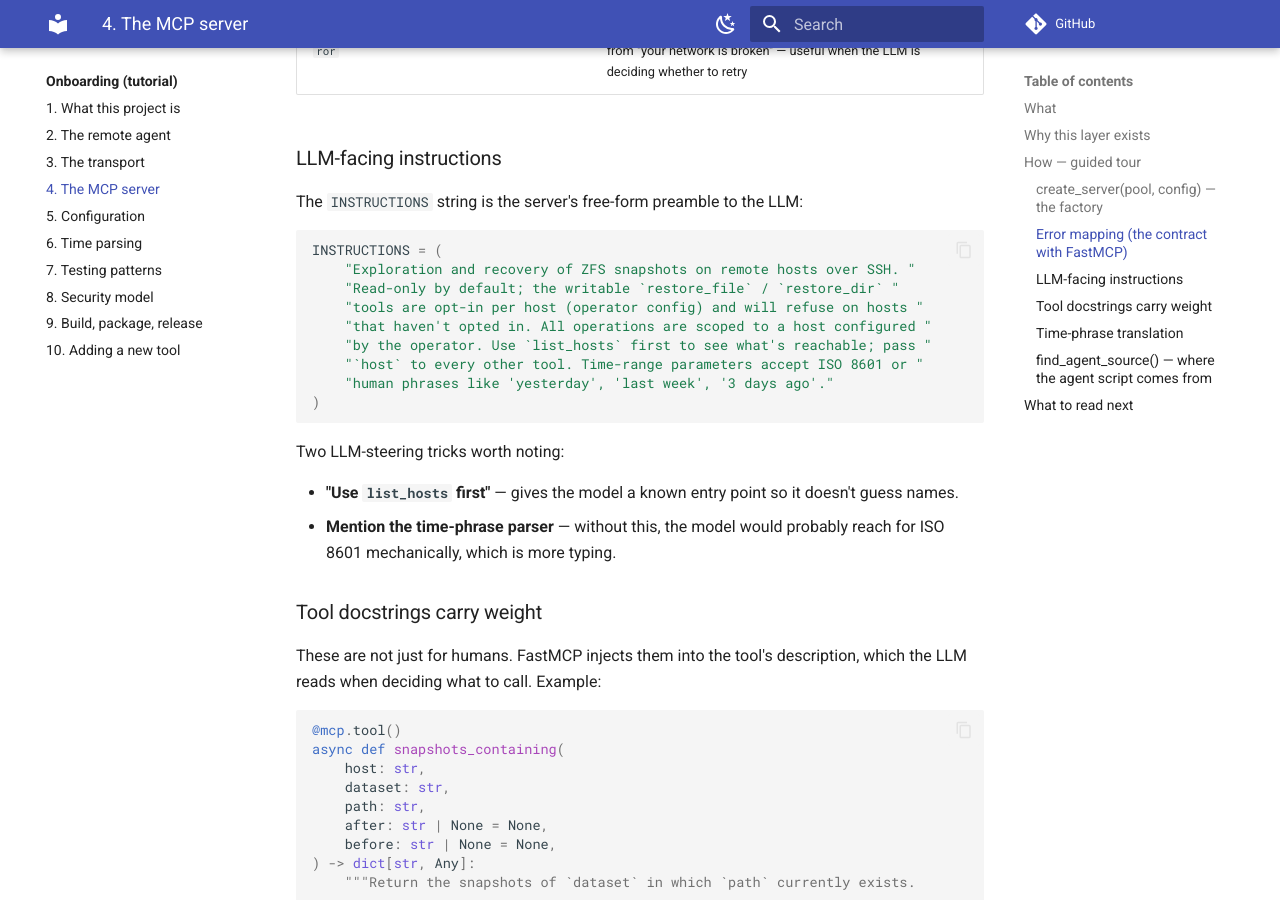
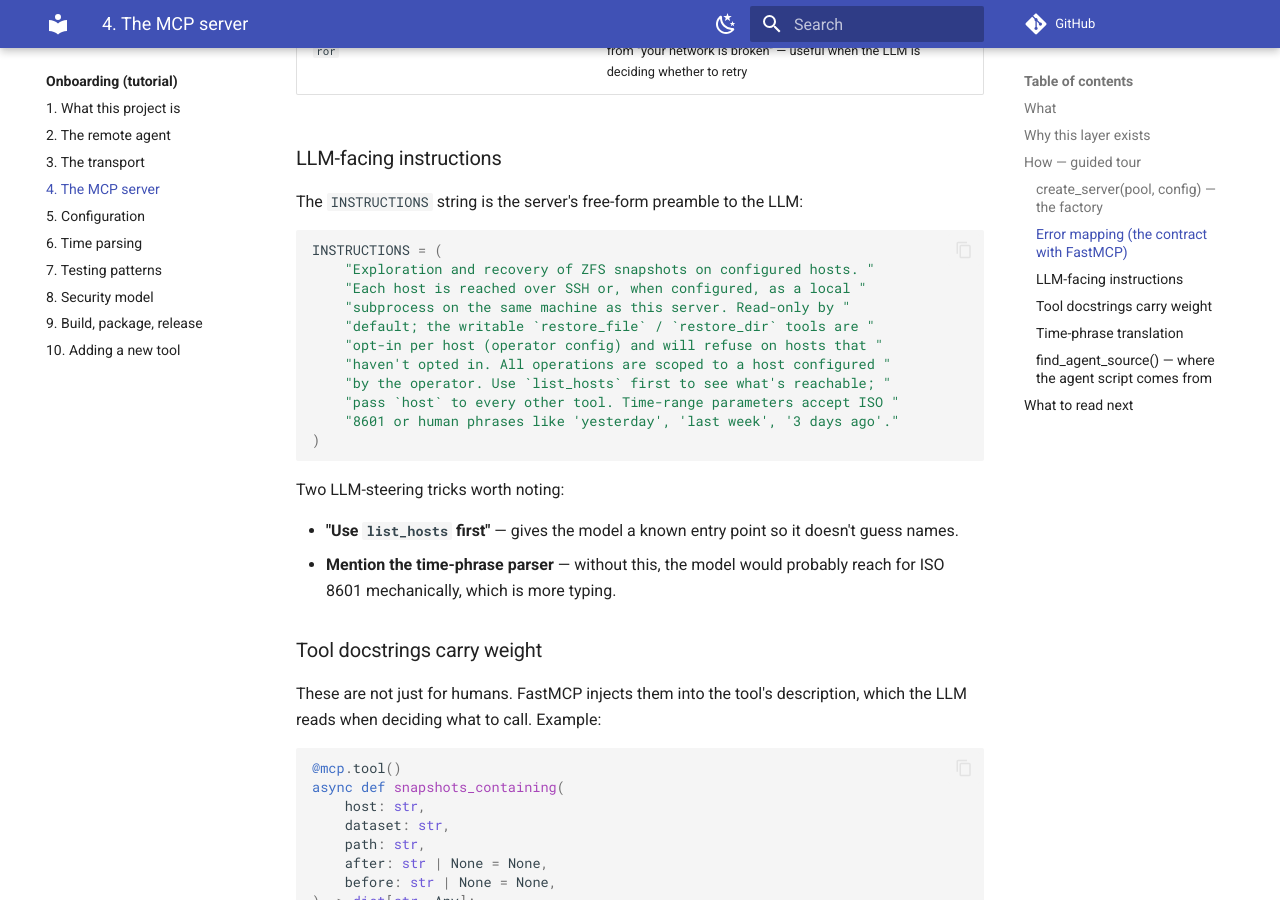
Before and after one commit to hamsolodev/zsnoop-mcp, an MkDocs documentation site: the page built from docs/onboarding/04-server.md, in a window 1280 px wide and 900 px high, scrolled down 1820 px. Built offline with MkDocs 1.6.1 and Material for MkDocs 9.7.7, drawn with Linux system fonts in a browser that asks for light colours; comment, search, counter and statistics services are not loaded.

Commit message:
docs(v0.4.1): describe local transport in INSTRUCTIONS; point G7 cross-refs at the actual G7 anchor
PR #19 Copilot review caught four small but accurate things:

1. INSTRUCTIONS preamble said the server operates "on remote hosts over
   SSH", but the codebase supports `HostConfig.transport = "local"` —
   so for a local-transport host the runtime self-description shown to
   every LLM client was inaccurate. Reworded to lead with "on configured
   hosts" and explicitly mention both transports. Mirrored snippet in
   docs/onboarding/04-server.md updated to match.

2 + 3. The G7 cross-references added in this PR linked at the file but
   not the anchor. From onboarding/02-agent.md the link was pointing at
   the onboarding security chapter (which doesn't have a G7 heading at
   all); from onboarding/08-security.md it pointed at the top of
   SECURITY.md. Both now point directly to
   docs/SECURITY.md#g7-restore-targets-are-bounded-by-an-operator-path-allowlist
   so the reader lands on G7 itself rather than scrolling. `mkdocs build
   --strict` validates the anchors.

Pre-flight: 309 tests pass, ruff/format/mypy/pip-audit clean, mkdocs
--strict clean, wheel + sdist still build cleanly as 0.4.1.

No version re-bump needed — still 0.4.1, pre-release.

````diff
--- a/docs/onboarding/04-server.md
+++ b/docs/onboarding/04-server.md
@@ -80,13 +80,15 @@ The `INSTRUCTIONS` string is the server's free-form preamble to the LLM:
 
 ```python
 INSTRUCTIONS = (
-    "Exploration and recovery of ZFS snapshots on remote hosts over SSH. "
-    "Read-only by default; the writable `restore_file` / `restore_dir` "
-    "tools are opt-in per host (operator config) and will refuse on hosts "
-    "that haven't opted in. All operations are scoped to a host configured "
-    "by the operator. Use `list_hosts` first to see what's reachable; pass "
-    "`host` to every other tool. Time-range parameters accept ISO 8601 or "
-    "human phrases like 'yesterday', 'last week', '3 days ago'."
+    "Exploration and recovery of ZFS snapshots on configured hosts. "
+    "Each host is reached over SSH or, when configured, as a local "
+    "subprocess on the same machine as this server. Read-only by "
+    "default; the writable `restore_file` / `restore_dir` tools are "
+    "opt-in per host (operator config) and will refuse on hosts that "
+    "haven't opted in. All operations are scoped to a host configured "
+    "by the operator. Use `list_hosts` first to see what's reachable; "
+    "pass `host` to every other tool. Time-range parameters accept ISO "
+    "8601 or human phrases like 'yesterday', 'last week', '3 days ago'."
 )
 ```
 
````
Also changed, not shown: docs/onboarding/02-agent.md (+1 -1 lines), docs/onboarding/08-security.md (+1 -1 lines), 1 other file.
